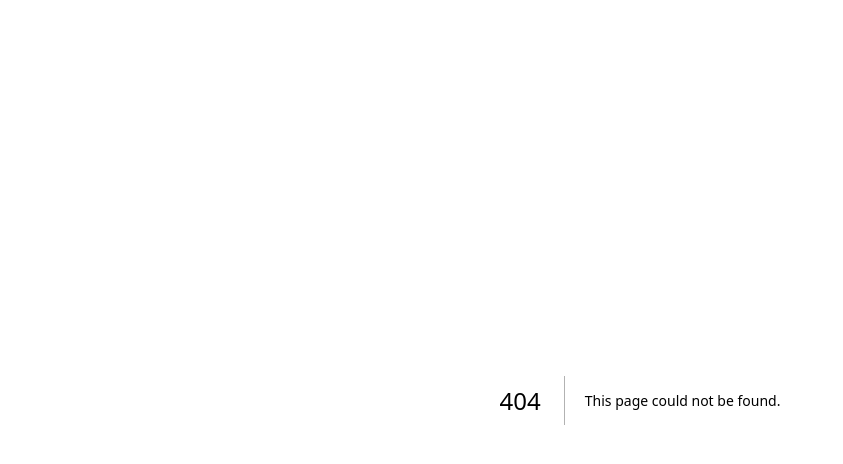
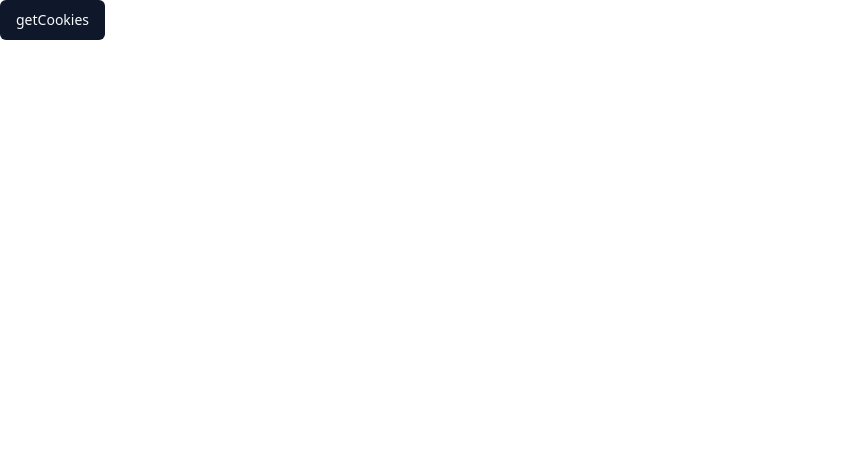
Before and after one commit to RichardSchwarcz/notion-video-gallery-client, a Next.js app: page /redirect in a window 1280 px wide. Before the commit this address had no page. Shown: the top 464 px of the page, without its empty margins (0-843 px from the left). Built offline with nearby package versions, Linux system fonts and the light colour scheme.

Commit message:
feat: create redirect page

```diff
--- /dev/null
+++ b/src/pages/redirect.tsx
@@ -0,0 +1,93 @@
+// import type { NextPageContext } from 'next'
+// import { getGoogleOAuthTokens } from '~/getGoogleOAuthTokens'
+// import { serialize } from 'cookie'
+import { Button } from '~/components/ui/button'
+import { URLs } from '~/url'
+
+function Redirect() {
+  async function getTestcookie() {
+    const isProduction = process.env.NODE_ENV === 'production'
+    const API_URL = isProduction ? URLs.getTokens.prod : URLs.getTokens.dev
+    await fetch(API_URL + window.location.search, {
+      credentials: 'include',
+      mode: 'no-cors',
+      headers: {
+        'Content-type': 'application/json',
+        'X-Content-Type-Options': 'nosniff',
+      },
+    })
+  }
+  return (
+    <div>
+      <Button
+        onClick={() => {
+          getTestcookie()
+            .then(() => {
+              console.log('cookie set')
+            })
+            .catch((e) => {
+              console.error(e)
+            })
+        }}
+      >
+        getCookies
+      </Button>
+    </div>
+  )
+}
+
+export default Redirect
+
+// export const getServerSideProps = async (context: NextPageContext) => {
+//   // const isProduction = process.env.NODE_ENV === 'production'
+//   // const code = context.query.code as string
+//   // const API_URL = isProduction ? URLs.getTokens.prod : URLs.getTokens.dev
+//   // await fetch(API_URL + code, {
+//   //   credentials: 'include',
+//   // })
+
+//   const code = context.query.code as string
+
+//   try {
+//     const tokens = await getGoogleOAuthTokens(code)
+//     console.log(tokens)
+
+//     if (!tokens) {
+//       throw new Error('Failed to get Google OAuth tokens')
+//     }
+
+//     const accessTokenOptions = {
+//       httpOnly: true,
+//       // maxAge: tokens.expires_in - 200,
+//       path: '/api',
+//       secure: true,
+//     }
+
+//     const refreshTokenOptions = {
+//       httpOnly: true,
+//       maxAge: 60 * 60 * 24 * 30,
+//       path: '/api',
+//       secure: true,
+//     }
+
+//     if (context.res) {
+//       // context.res.setHeader(
+//       //   'Set-Cookie',
+//       //   serialize('access_token', tokens.access_token, accessTokenOptions)
+//       // )
+//       // context.res.setHeader(
+//       //   'Set-Cookie',
+//       //   serialize('refresh_token', tokens.refresh_token, refreshTokenOptions)
+//       // )
+//       context.res.setHeader(
+//         'Set-Cookie',
+//         serialize('access_token', tokens.access_token, accessTokenOptions)
+//       )
+//       // .setHeader('Set-Cookie', serialize('refresh_token', 'kkt'))
+//     }
+//   } catch (error) {
+//     console.error(error)
+//   }
+
+//   return { props: {} }
+// }
```
